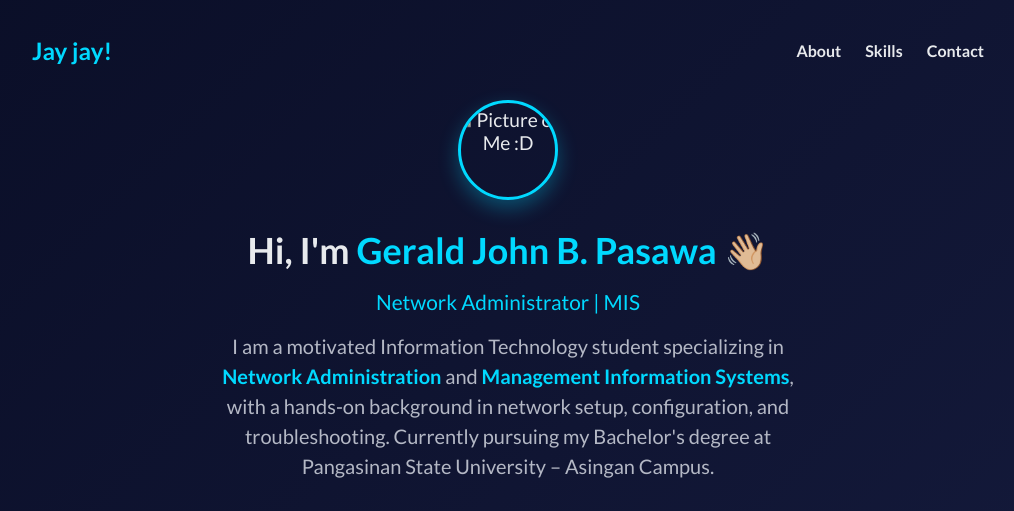
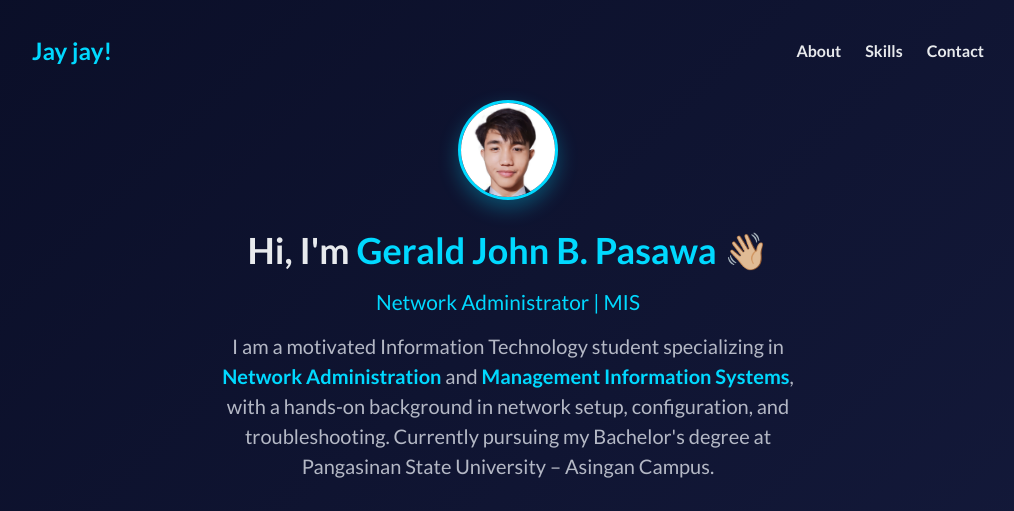
Before and after one commit to GJPasawa22/Jayverse-Porfolio, a plain HTML site: page index.html in a window 1280 px wide. Shown: the top 511 px of the page, without its empty margins (132-1146 px from the left). Drawn offline with Linux system fonts and the light colour scheme.

Commit message:
Update image source path in index.html

```diff
--- a/index.html
+++ b/index.html
@@ -31,7 +31,7 @@
         <div class="about-me__info row">
           <div class="about-me__info--container">
             <figure class="about-me__picture--mask">
-              <img src="./assets/me.jpg" class="about-me__picture" alt="Picture of Me :D" />
+              <img src="./me.jpg" class="about-me__picture" alt="Picture of Me :D" />
             </figure>
             <h1 class="about-me__info--title">
               Hi, I'm <span class="text--color">Gerald John B. Pasawa</span>&nbsp;<span class="wave">👋🏼</span>
```
